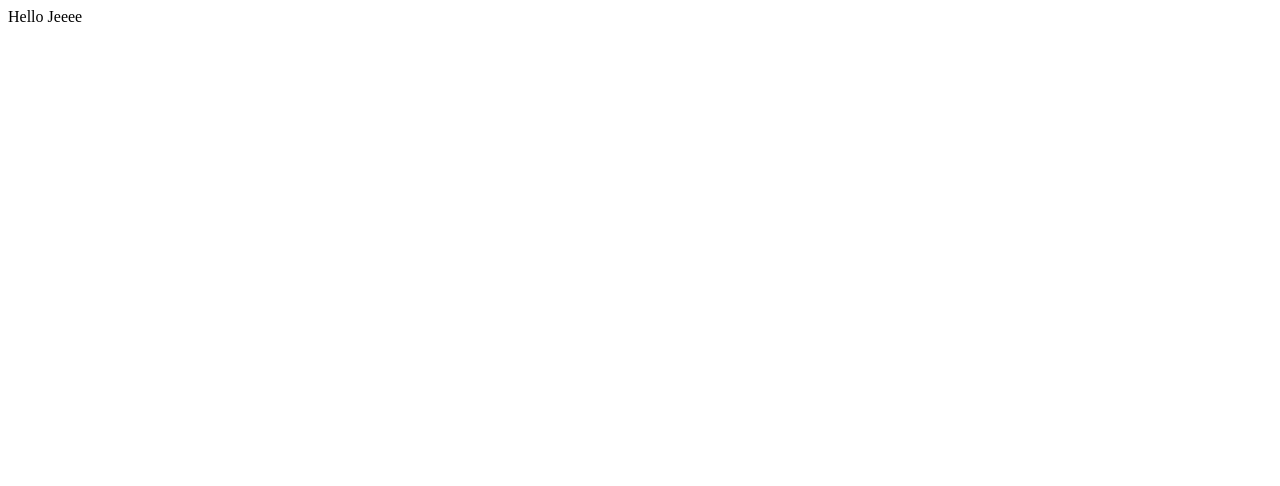
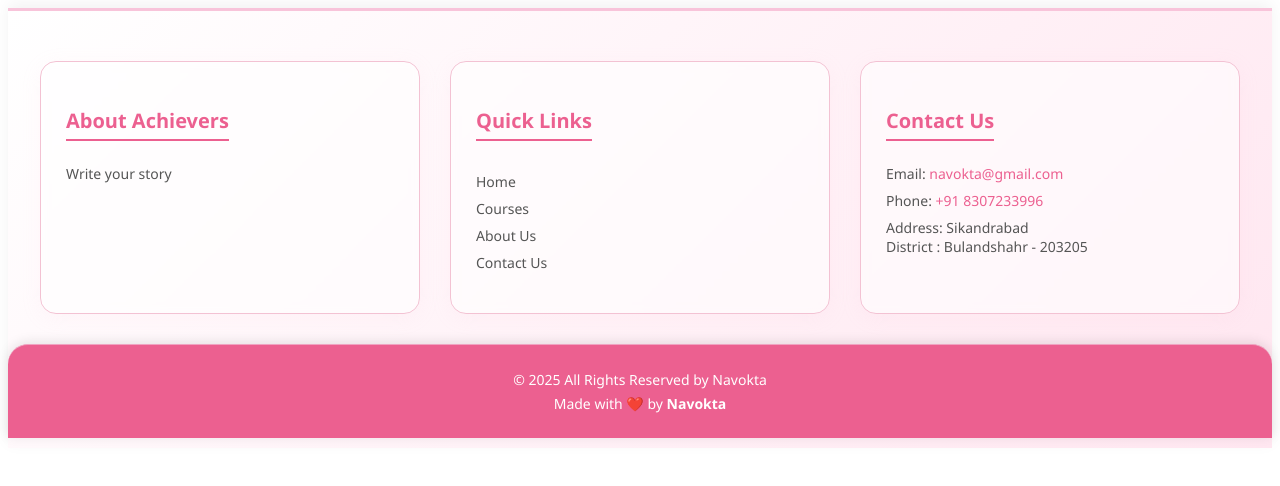
Before and after one commit to navokta/Mr-Achiever, a React (Vite) app: page / in a window 1280 px wide. Shown: the top 486 px of the page. Built offline with nearby package versions, Linux system fonts and the light colour scheme.

Commit message:
Create footer

```diff
--- a/src/App.jsx
+++ b/src/App.jsx
@@ -1,8 +1,10 @@
+import Footer from './Components/Footer.jsx';
+
 function App() {
 
   return (
     <>
-    Hello Jeeee
+    <Footer />
     </>
   )
 }
--- /dev/null
+++ b/src/Components/Footer.css
@@ -0,0 +1,128 @@
+/* 🌸 Elegant White-Pink Gradient Footer */
+.footer {
+  background: linear-gradient(135deg, #ffffff 0%, #ffe6f0 100%);
+  color: #333;
+  padding: 50px 0 10px 0;
+  font-family: 'Segoe UI', Tahoma, Geneva, Verdana, sans-serif;
+  border-top: 3px solid #f8c4da;
+  box-shadow: 0 -5px 15px rgba(0, 0, 0, 0.05);
+  transition: background 0.3s ease;
+}
+
+.footer-content {
+  display: flex;
+  justify-content: space-between;
+  flex-wrap: wrap;
+  gap: 30px;
+  max-width: 1200px;
+  margin: auto;
+}
+
+.footer-box {
+  flex: 1;
+  min-width: 250px;
+  background: rgba(255, 255, 255, 0.6);
+  padding: 25px;
+  border-radius: 16px;
+  border: 1px solid #f3c2d3;
+  box-shadow: 0 4px 20px rgba(249, 201, 219, 0.1);
+  transition: all 0.3s ease;
+  backdrop-filter: blur(5px);
+}
+
+.footer-box:hover {
+  background: rgba(255, 255, 255, 0.8);
+  transform: translateY(-5px);
+  box-shadow: 0 6px 25px rgba(249, 201, 219, 0.15);
+}
+
+.footer-box h3 {
+  font-size: 20px;
+  margin-bottom: 15px;
+  border-bottom: 2px solid #ec6090;
+  display: inline-block;
+  padding-bottom: 5px;
+  color: #ec6090;
+}
+
+.footer-box p,
+.footer-box li {
+  font-size: 14px;
+  color: #555;
+  margin: 8px 0;
+}
+
+.footer-box ul {
+  list-style: none;
+  padding: 0;
+}
+
+.footer-box ul li a {
+  color: #555;
+  text-decoration: none;
+  transition: color 0.3s ease;
+}
+
+.footer-box ul li a:hover {
+  color: #ec6090;
+}
+
+/* 📱 Social Media Icons */
+.social-icons {
+  display: flex;
+  justify-content: start;
+  gap: 20px;
+  padding-top: 1.5rem;
+}
+
+.social-icons i {
+  transform: scale(1.4);
+  transition: transform 0.3s ease, color 0.3s ease;
+  color: #666;
+}
+
+.social-icons i:hover {
+  transform: scale(1.6);
+  color: #ec6090;
+}
+
+/* 📌 Footer Bottom - Highlighted */
+.footer-bottom {
+  text-align: center;
+  margin-top: 30px;
+  font-size: 14px;
+  border-top: 1px solid #f0a3c1;
+  padding: 20px 10px;
+  background-color: #ec6090;
+  color: white;
+  border-top-left-radius: 20px;
+  border-top-right-radius: 20px;
+  box-shadow: 0 -2px 12px rgba(0, 0, 0, 0.1);
+}
+
+.footer-bottom p {
+  margin: 5px 0;
+}
+
+.footer-bottom a {
+  color: #fff;
+  font-weight: bold;
+  text-decoration: none;
+}
+
+.footer-bottom a:hover {
+  text-decoration: underline;
+}
+
+/* 📱 Responsive Adjustments */
+@media screen and (max-width: 600px) {
+  .footer-content {
+    flex-direction: column;
+    align-items: center;
+    padding: 0 20px;
+  }
+
+  .social-icons {
+    justify-content: center;
+  }
+}
--- /dev/null
+++ b/src/Components/Footer.jsx
@@ -0,0 +1,70 @@
+import React from 'react'
+import './Footer.css'
+
+const Footer = () => {
+ const currentYear = new Date().getFullYear();
+  return (
+     <footer className="footer">
+      <div className="footer-content">
+        {/* About Section */}
+        <div className="footer-box footer-about des">
+          <h3 className="footer-txt">About Achievers</h3>
+          <p>
+           Write your story
+          </p>
+
+          {/* Social Media Icons */}
+          <div className="social-icons" style={{ display: 'flex' }}>
+            <i className="fa-brands fa-facebook"></i>
+            <i className="fa-brands fa-twitter"></i>
+            <i className="fa-brands fa-instagram"></i>
+            <i className="fa-brands fa-linkedin"></i>
+          </div>
+        </div>
+
+        {/* Quick Links */}
+        <div className="footer-box des">
+          <h3 className="footer-txt">Quick Links</h3>
+          <ul>
+            <li><a href="/">Home</a></li>
+            <li><a href="/layout/courses">Courses</a></li>
+            <li><a href="/layout/about">About Us</a></li>
+            <li><a href="/layout/contact">Contact Us</a></li>
+          </ul>
+        </div>
+
+        {/* Contact Info */}
+        <div className="footer-box des">
+          <h3 className="footer-txt">Contact Us</h3>
+          <p>
+            Email: <a href="mailto:navokta@gmail.com" style={{ textDecoration: 'none', color: '#ec6090'}}>
+              navokta@gmail.com
+            </a>
+          </p>
+          <p>
+            Phone: <a href="tel:+918307233996" style={{ textDecoration: 'none', color: '#ec6090'}}>
+              +91 8307233996
+            </a>
+          </p>
+          <p>
+            Address: Sikandrabad <br />
+            District : Bulandshahr - 203205
+          </p>
+        </div>
+      </div>
+
+      {/* Bottom Footer */}
+      <div className="footer-bottom des">
+        <p>&copy; {currentYear} All Rights Reserved by Navokta</p>
+        <p>
+          Made with ❤️ by{' '}
+          <a href="https://www.navokta.com" style={{ textDecoration: 'none', color: 'white' }}>
+            <strong>Navokta</strong>
+          </a>
+        </p>
+      </div>
+    </footer>
+  )
+}
+
+export default Footer
```
